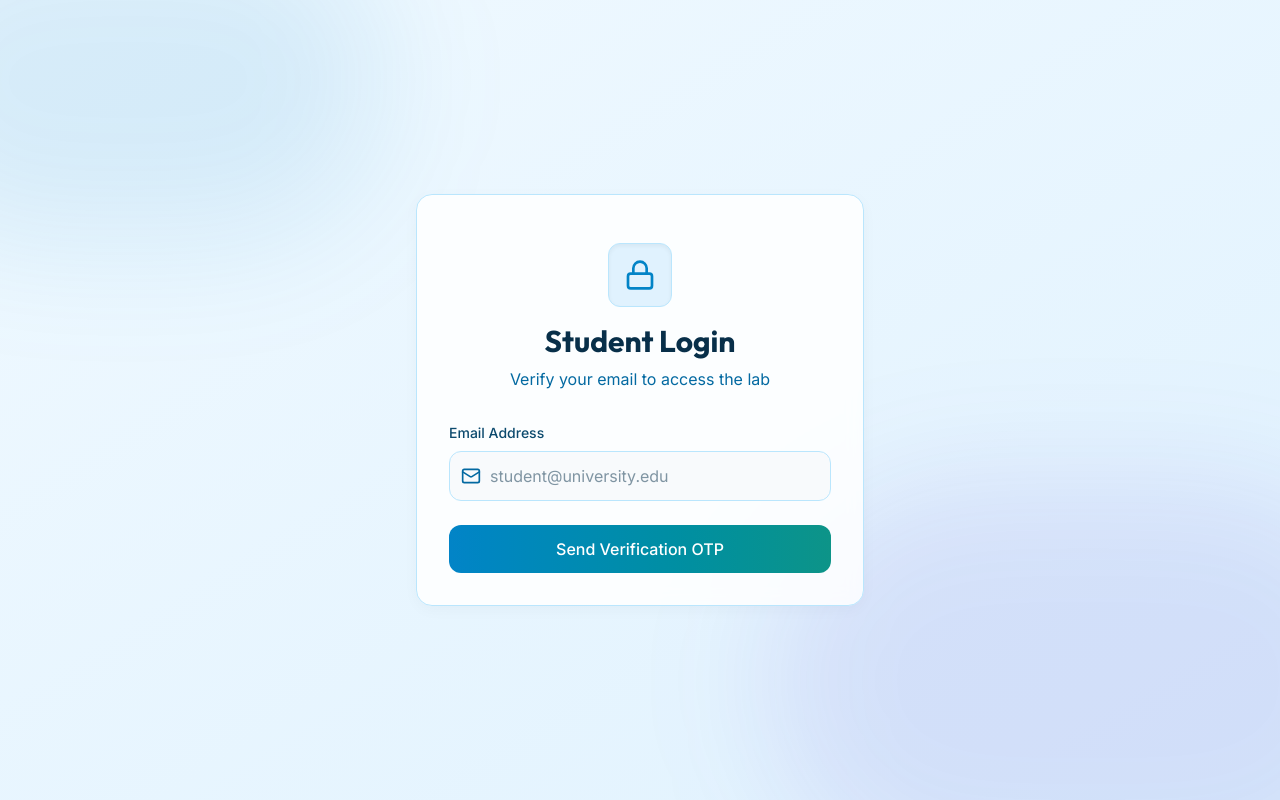
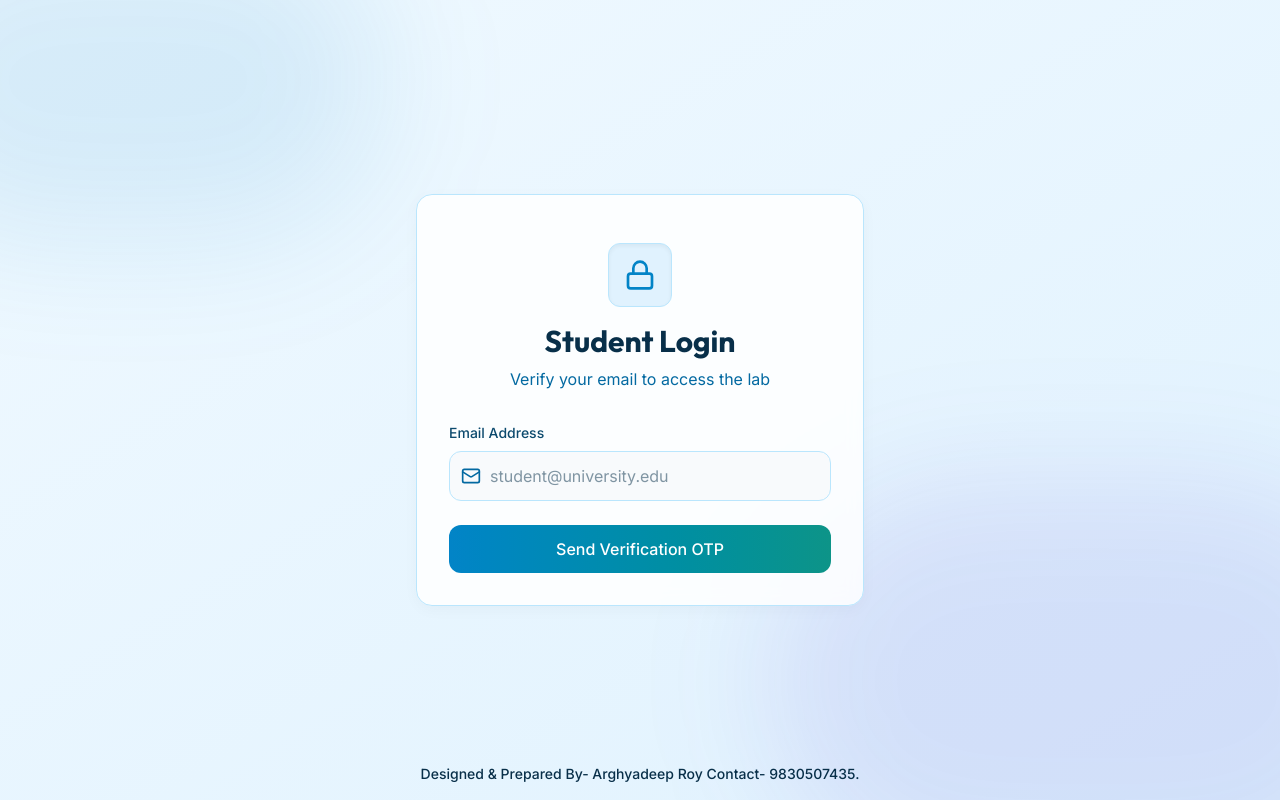
Before and after one commit to haloformyl1/SOLID-STATE-CHEMISTRY, a React (Vite) app: page /login in a window 1280 px wide. Built offline with nearby package versions, Linux system fonts and the light colour scheme.

Commit message:
Move credit to absolute top and add to all pages as single line

```diff
--- a/src/components/Footer.tsx
+++ b/src/components/Footer.tsx
@@ -10,13 +10,10 @@ export const Footer: React.FC = () => {
             <Hexagon className="w-24 h-24 text-[var(--acc-prim)]" />
           </div>
 
-          <div className="relative z-10">
-            <h3 className="font-bold text-[var(--text-str)] text-lg mb-2">
-              Designed & Prepared By- <span className="text-[var(--acc-prim)]">Arghyadeep Roy</span>
-            </h3>
-            <div className="inline-flex items-center gap-2 px-4 py-1.5 rounded-full bg-[var(--bg-sec)] border border-[var(--border-sub)] text-[var(--text-norm)] font-medium text-sm">
-              Contact- 9830507435.
-            </div>
+          <div className="relative z-10 text-center">
+            <p className="font-medium text-[var(--text-str)] text-sm m-0">
+              Designed & Prepared By- Arghyadeep Roy Contact- 9830507435.
+            </p>
           </div>
         </div>
       </div>
--- a/src/pages/Home.tsx
+++ b/src/pages/Home.tsx
@@ -6,16 +6,19 @@ import { HeroCrystalAnimation } from '../components/3d/HeroCrystalAnimation';
 
 export const Home: React.FC = () => {
   return (
-    <div className="flex flex-col md:flex-row items-center justify-between min-h-[calc(100vh-8rem)] p-4 sm:p-8 gap-8 max-w-7xl mx-auto">
+    <div className="flex flex-col items-center justify-between min-h-[calc(100vh-8rem)] w-full">
+      {/* Top Banner */}
+      <div className="w-full bg-[var(--bg-sec)] py-2 border-b border-[var(--border-sub)] text-center mb-4">
+        <p className="text-sm font-medium text-[var(--text-str)] m-0">
+          Designed & Prepared By- Arghyadeep Roy Contact- 9830507435.
+        </p>
+      </div>
 
+      <div className="flex flex-col md:flex-row items-center justify-between p-4 sm:p-8 gap-8 w-full max-w-7xl mx-auto">
       {/* Left Column: Text and Actions */}
       <div className="w-full md:w-1/2 space-y-8 animate-fade-in-up z-10">
 
-        {/* Creator Credit (Desktop & Mobile) */}
-        <div className="inline-block glass-panel px-4 py-2 rounded-lg border-l-4 border-l-[var(--acc-prim)] mb-4">
-          <h3 className="font-semibold text-[var(--text-str)] text-xs sm:text-sm mb-0.5">Designed & Prepared By- <span className="text-[var(--acc-prim)]">Arghyadeep Roy</span></h3>
-          <p className="text-[var(--text-mut)] text-xs font-medium m-0">Contact- 9830507435.</p>
-        </div>
+        {/* Creator Credit removed from here and moved to top */}
 
         <h1 className="text-4xl sm:text-5xl md:text-6xl font-extrabold tracking-tight text-[var(--text-str)] leading-tight">
           <BilingualText
@@ -60,5 +63,6 @@ export const Home: React.FC = () => {
       </div>
 
     </div>
+    </div>
   );
 };
--- a/src/pages/Login.tsx
+++ b/src/pages/Login.tsx
@@ -177,6 +177,13 @@ export const Login = () => {
           </form>
         )}
       </div>
+
+      {/* Footer */}
+      <div className="absolute bottom-4 w-full text-center z-10">
+        <p className="font-medium text-[var(--text-str)] text-sm m-0">
+          Designed & Prepared By- Arghyadeep Roy Contact- 9830507435.
+        </p>
+      </div>
     </div>
   );
 };
```
